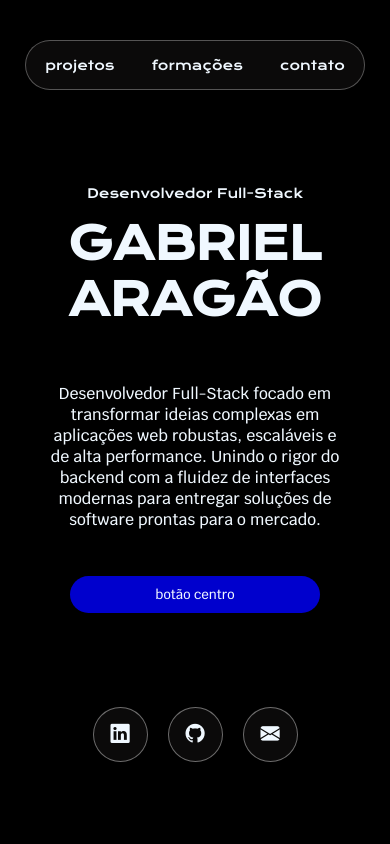
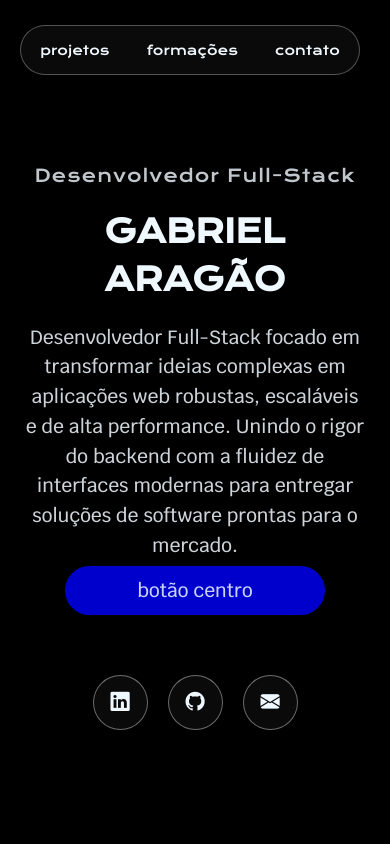
Before and after one commit to gabriel-aragao-app/portifolio-pessoal, a plain HTML site: page index.html in a window 390 px wide. Shown: the top 844 px of the page. Drawn offline with nearby package versions, Linux system fonts and the light colour scheme.

Commit message:
refactor: ajusta responsividade da sessao hero

```diff
--- a/css/header_hero.css
+++ b/css/header_hero.css
@@ -300,14 +300,6 @@ aside {
     .hero p {
         font-size: 1.1em;
     }
-
-    .hero .botao_header {
-
-    }
-
-    .hero button {
-
-    }
 }
 
 /* ==========================================================================
@@ -323,8 +315,10 @@ aside {
 
     header {
         grid-template-columns: 1fr;
-        gap: 15px;
-        justify-items: center;
+        gap: 0px;
+        justify-items: stretch;
+        align-items: center;
+        padding-top: 25px;
     }
 
     nav {
@@ -344,46 +338,73 @@ aside {
         display: none;
     }
 
+    /* Adicione esta classe para o ícone das 3 linhas (Hambúrguer) */
+    /*
+
+        .menu-toggle-open {
+            display: block;
+            background: transparent;
+            border: none;
+            color: aliceblue;
+            font-size: 1.8rem;
+            cursor: pointer;
+            justify-self: end;
+        }
+
+    */
     .hero {
         height: auto;
-        min-height: 85vh;
-        grid-template-columns: 1fr;
-        grid-template-rows: auto;
+        min-height: 80vh;
+
+        display: flex;
+        flex-direction: column;
+        justify-content: center;
+        align-items: center;
+        text-align: center;
+
+        gap: 20px;
         padding-top: 40px;
-        padding-bottom: 40px;
     }
 
     h1 {
         max-height: fit-content;
-        grid-column: 1;
-        grid-row: auto;
-        font-size: 2.8em;
+        font-size: 2rem;
+        line-height: 1.5;
     }
 
     .hero h2 {
-        grid-column: 1;
         grid-row: auto;
-        font-size: 0.8em;
+        font-size: 1.1rem;
+        letter-spacing: 1px;
         margin-bottom: 0;
+        opacity: 0.8;
+        align-self: center;
     }
 
     .hero p {
         max-width: 100%;
-        grid-column: 1;
-        grid-row: auto;
-        padding: 0 30px;
-        font-size: 0.99em;
+        padding: 0 5px;
+        font-size: 1.2rem;
+        font-weight: 500;
+        line-height: 1.55;
+        opacity: 0.85;
     }
 
     .hero .botao_header {
-        grid-column: 1;
-        grid-row: auto;
+        width: 100%;
+        display: flex;
+        justify-content: center;
     }
 
     .hero button {
-        margin-top: 0;
+        margin-top: 50px;
         width: 100%;
-        max-width: 250px;
+        max-width: 260px;
+        padding: 14px 0;
+    }
+
+    .hero button p{
+        font-size: 1.2rem;
     }
 
     aside {
@@ -397,6 +418,7 @@ aside {
         gap: 20px;
         margin-top: 20px;
         z-index: 10;
+        margin-top: 40px;
     }
 
     .scroll-indicator {
```
